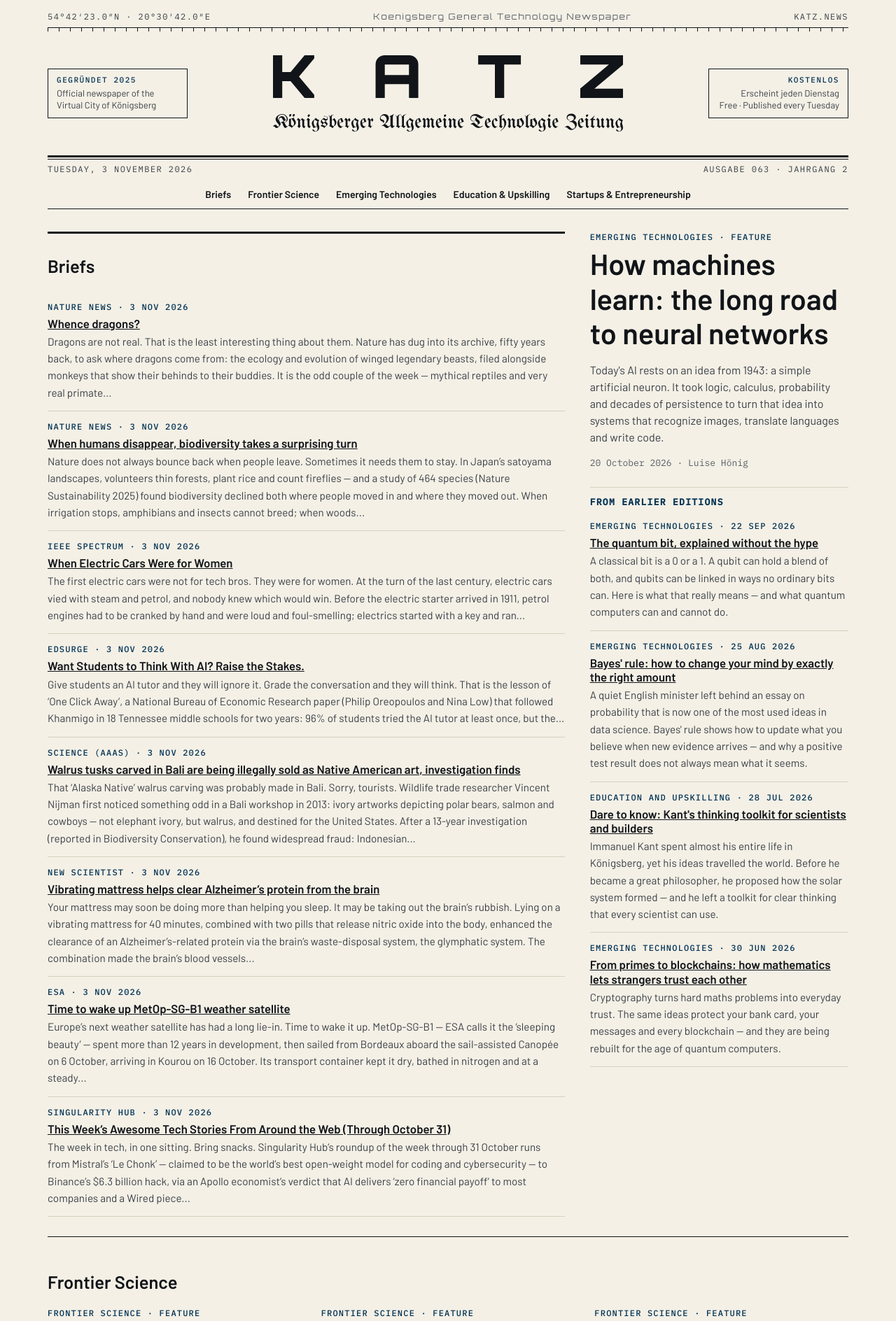
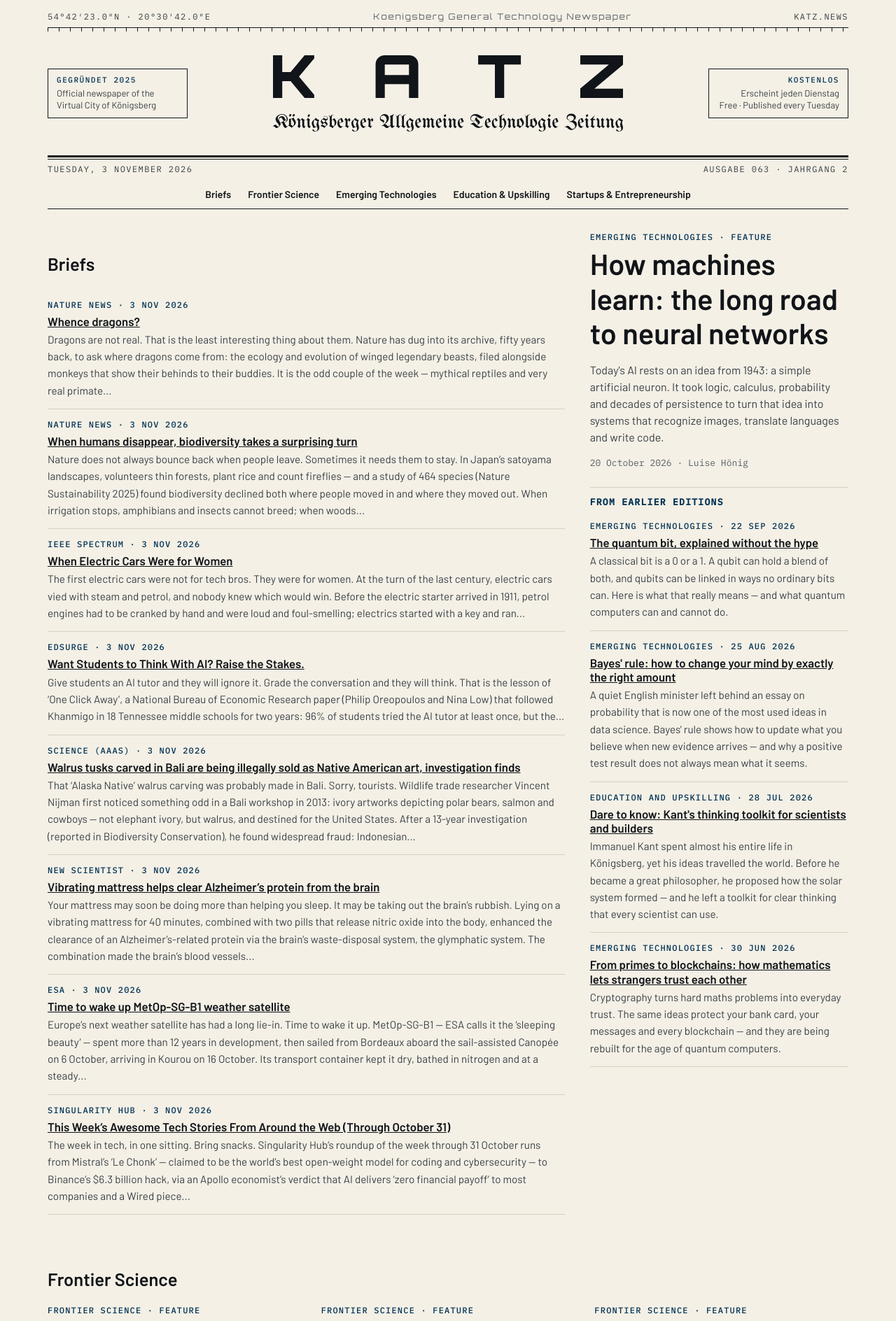
Before and after one commit to katz-news/katz.news, a Jekyll site: the page built from index.html, in a window 1280 px wide. Shown: the top 1888 px of the page at 70% size. Built offline with Jekyll 4.4.1, drawn with Linux system fonts in a browser that asks for light colours.

Commit message:
Publish 2026-11-05

```diff
--- a/_data/build.yml
+++ b/_data/build.yml
@@ -1 +1 @@
-published_at: 2026-11-05T13:17:03Z
+published_at: 2026-11-05T13:23:15Z
--- a/assets/css/katz.css
+++ b/assets/css/katz.css
@@ -53,8 +53,8 @@ h1, h2, h3 { font-family: var(--ui); font-weight: 600; line-height: 1.2; }
 .card .standfirst { font-size: 1rem; }
 .card.lead h3 { font-size: clamp(1.8rem, 3.4vw, 2.6rem); }
 .card img { width: 100%; height: auto; border: 1px solid var(--line); }
-.front-top { display: grid; grid-template-columns: minmax(0, 2fr) minmax(0, 1fr); gap: 36px; padding-bottom: 28px; border-bottom: 1px solid var(--ink); }
-.today { border-top: 3px solid var(--ink); padding-top: 10px; order: -1; }   /* desktop: Briefs first, in the wider left column */
+.front-top { display: grid; grid-template-columns: minmax(0, 2fr) minmax(0, 1fr); gap: 36px; padding-bottom: 28px; }
+.today { padding-top: 10px; order: -1; }   /* desktop: Briefs first, in the wider left column */
 .today h2 a { color: var(--ink); text-decoration: none; }
 .row { padding: 28px 0; border-bottom: 1px solid var(--line); }
 .row > h2 a { color: var(--ink); text-decoration: none; }
@@ -82,7 +82,7 @@ input[type=search] { width: 100%; font: inherit; padding: 12px; border: 1px soli
 .pager { margin-top: 24px; display: flex; gap: 16px; }
 
 /* Footer */
-.site-footer { border-top: 3px solid var(--ink); padding: 28px 0 48px; }
+.site-footer { padding: 28px 0 48px; }
 .cta { display: flex; justify-content: space-between; align-items: center; gap: 20px; flex-wrap: wrap; background: var(--prussian); color: var(--paper); padding: 24px 28px; }
 .cta h2 { margin: 0 0 6px; } .cta p { margin: 0; color: #D7E2EA; max-width: 60ch; }
 .cta .button { background: var(--paper); color: var(--ink); }
```
